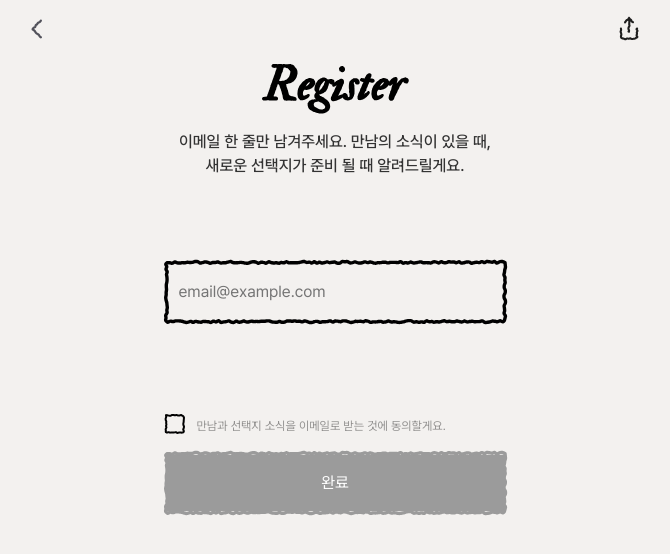
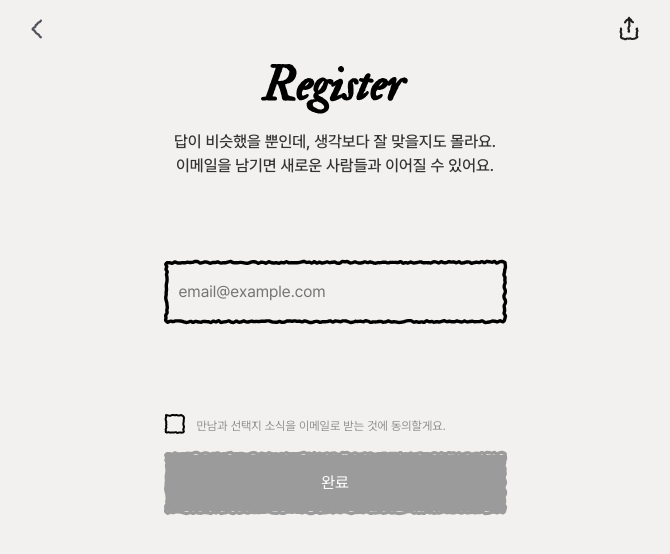
Before and after one commit to ditto-develop/ditto-fe, a Next.js app: page /register in a window 1280 px wide. Shown: the top 554 px of the page, without its empty margins (305-975 px from the left). Built offline with nearby package versions, Linux system fonts and the light colour scheme; no server answers.

Commit message:
feat: text 수정

```diff
--- a/src/app/layout.tsx
+++ b/src/app/layout.tsx
@@ -27,8 +27,8 @@ export const metadata: Metadata = {
     ],
     locale: "ko_KR",
     type: "website",
-      },
-    twitter: {
+    },
+    twitter: { //현재 적용되지 않는 상황. 추후 수정
       card: "summary_large_image",
       title: "Ditto - 수백만의 스침 속, 단 하나의 멈춤",
       description: "흔한 선택은 쉽게 잊히지만, 같은 답은 오래 남습니다",
--- a/src/app/page.tsx
+++ b/src/app/page.tsx
@@ -14,7 +14,6 @@ export default function Home() {
   const handleStart = async() => {
       const user = await UsersService.usersControllerStart();
       if(user.data) {
-        console.log(user)
         //OpenAPI.TOKEN = user.data.user.id || '';
         router.push('/quiz');
       }
--- a/src/app/quiz/page.tsx
+++ b/src/app/quiz/page.tsx
@@ -75,7 +75,6 @@ export default function Quiz() {
                         GameService.gameControllerSubmitEnd(1)
                             .then((res) => {
                                 const result = res as SuccessApiResponseWithData;
-                                console.log("END: ",result);
                             });
                         router.push('/result');
                     }catch(err){
--- a/src/app/register/page.tsx
+++ b/src/app/register/page.tsx
@@ -40,7 +40,7 @@ export default function Register() {
         const nowISO = new Date().toISOString();
 
         UsersService.usersControllerUpdateEmail({email: email, marketingAgreement: true, marketingAgreedAt: nowISO})
-            .then((res)=>{console.log("이메일 전송 성공", res)});
+            .then((res)=>{});
 
         setIsSubscribe(true);
     };
@@ -74,8 +74,8 @@ export default function Register() {
                             src='/titles/register.svg'
                             alt='register'
                         />
-                        <SubtitleText>이메일 한 줄만 남겨주세요. 만남의 소식이 있을 때,</SubtitleText>
-                        <SubtitleText>새로운 선택지가 준비 될 때 알려드릴게요.</SubtitleText>
+                        <SubtitleText>답이 비슷했을 뿐인데, 생각보다 잘 맞을지도 몰라요.</SubtitleText>
+                        <SubtitleText>이메일을 남기면 새로운 사람들과 이어질 수 있어요.</SubtitleText>
                     </div>
 
 
@@ -116,7 +116,6 @@ const Subscribe = () => {
             <AlertContainer>
                 <SubscribeTitle>구독 완료!</SubscribeTitle>
                 <div>
-                    <SubscribeText>비슷한 사람이 나타나면 알려드릴게요.</SubscribeText>
                     <SubscribeText>새로운 만남이 준비되는 순간을 기다려주세요.</SubscribeText>
                 </div>
                 <MiddleBlackbutton
--- a/src/app/result/page.tsx
+++ b/src/app/result/page.tsx
@@ -48,7 +48,7 @@ export default function Result() {
         const matchResult =  await MatchService.matchControllerGetSimilarUsersCount(1,80); //최종 매치 결과
         setGameResult(matchResult.data as gameresultType);
       }catch(err){
-        console.log(err);
+
       }
     };
 
--- a/src/common/KakaoScript.tsx
+++ b/src/common/KakaoScript.tsx
@@ -20,7 +20,7 @@ export default function KakaoScript() {
       src='/scripts/kakao.js'
       strategy="afterInteractive"
       onLoad={() => {onLoad}}
-      onError={() => console.log("❌ Kakao SDK 로드 실패")}
+      onError={() => {}}
     />
   );
 }
--- a/src/components/result/Share.tsx
+++ b/src/components/result/Share.tsx
@@ -6,7 +6,6 @@ import toast from 'react-hot-toast';
 /** Components */
 import {IconContainer, ShareIconContainer,Backdrop,BottomSheetContainer, ButtonContainer } from './Container';
 import {BottomTitle, BottomSubTitle} from './Text';
-import { Whitebutton } from '../Button';
 
 /** Hooks */
 import React, { useCallback, useEffect } from 'react';
@@ -32,7 +31,7 @@ export default function Share({handleIsshare}: shareType) {
     /**Function Section */
     const toastHandler = (text: string) => {
       toast.custom(
-            (t) => (
+            () => (
                 <CustomToast aria-live="polite">
                   <div>{text}</div>
                 </CustomToast>
@@ -46,7 +45,6 @@ export default function Share({handleIsshare}: shareType) {
     const handleOnClickKakao = () => { //카카오톡 공유하기 핸들러
         if (typeof window === "undefined" || !window.Kakao) {
 
-          console.log("⚠️ Kakao SDK not ready");
           return;
         }
 
@@ -80,6 +78,7 @@ export default function Share({handleIsshare}: shareType) {
             });
             toastHandler("공유하기가 완료되었습니다.")
           } catch (err) {
+            console.error(err);
             toastHandler("공유하기를 실패했습니다.")
           }
       }}else {
```
